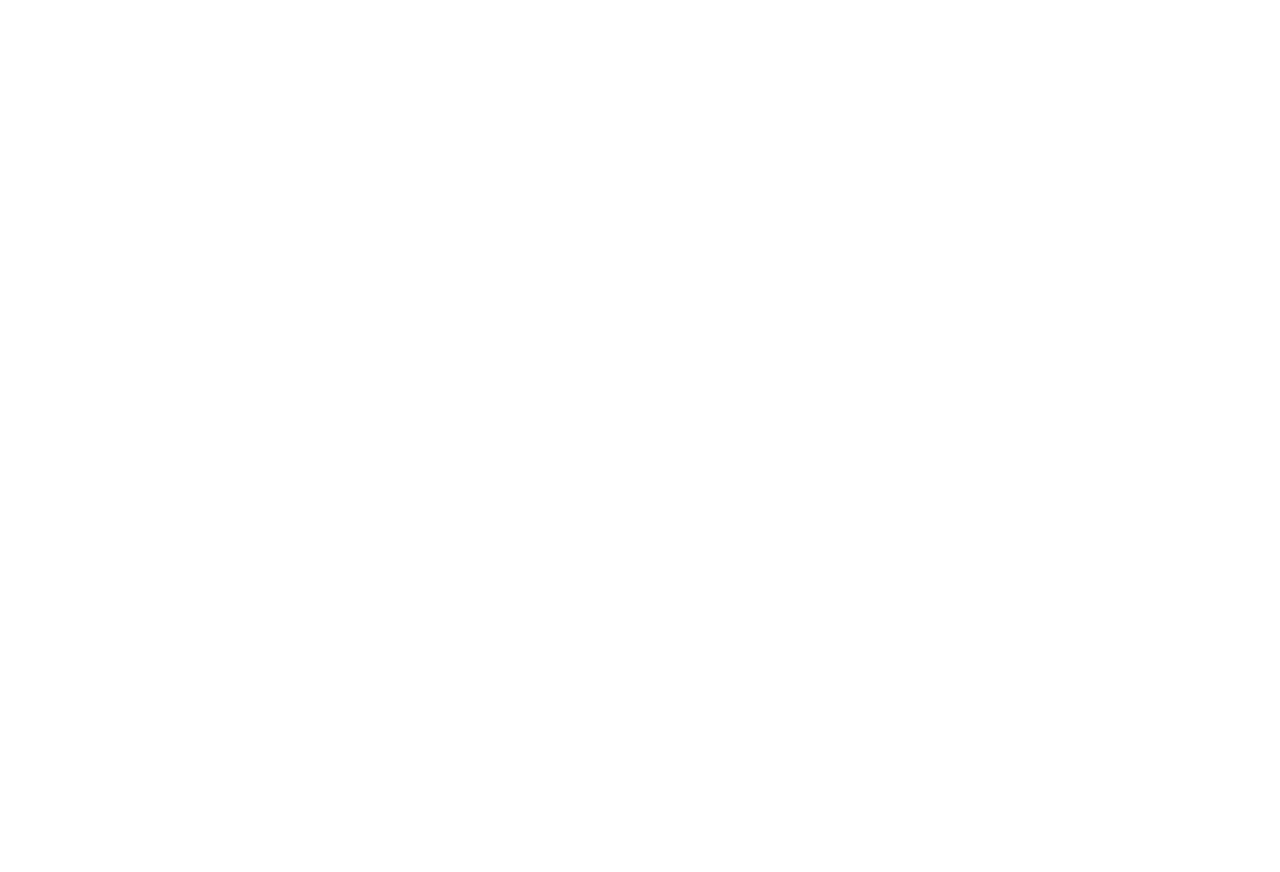
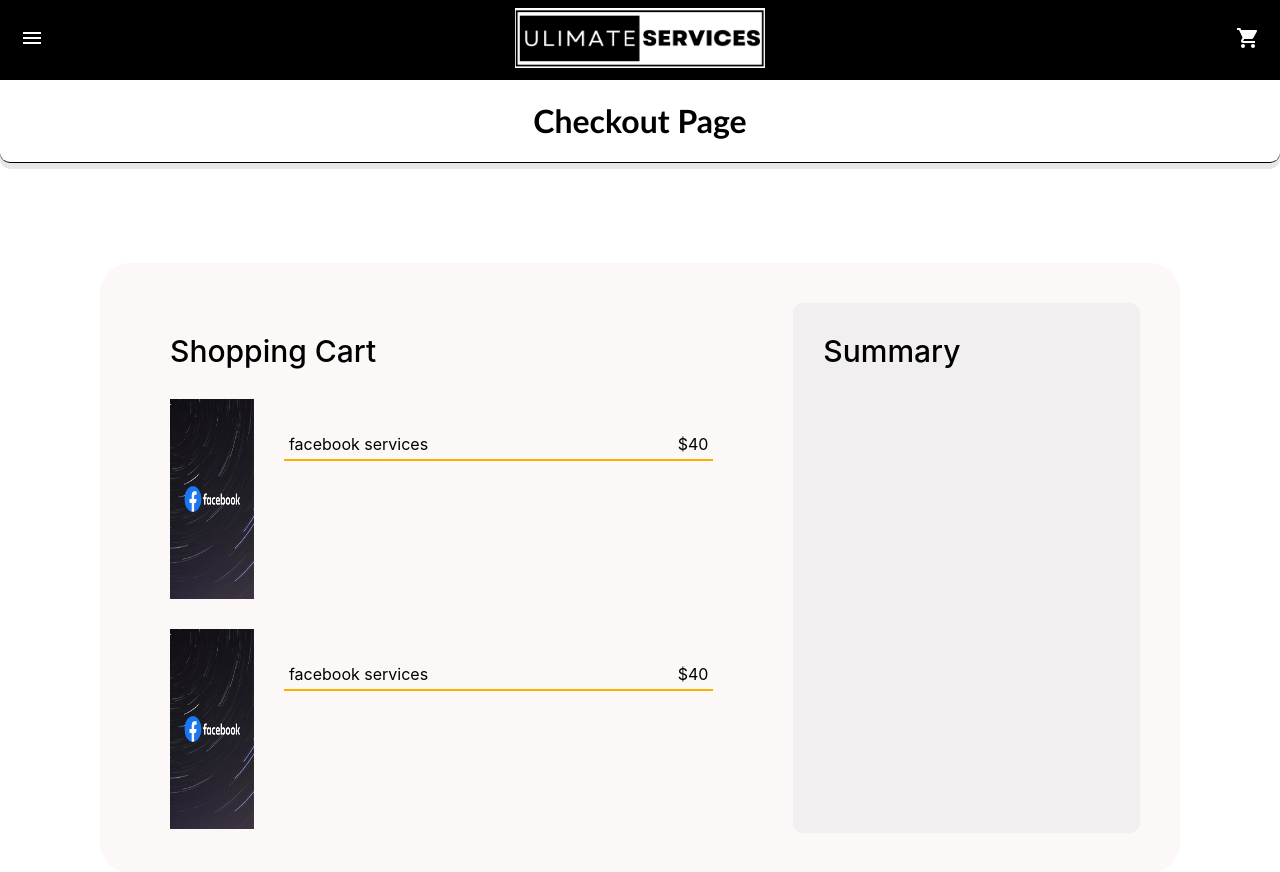
Before and after one commit to zoro-dies/service-prvider-app, a React (Create React App) app in the folder front-end/: page /cart in a window 1280 px wide. Before the commit this address had no page. Shown: the top 872 px of the page. Before the commit the page ends 800 px from the top, so only its background shows below. Built offline with nearby package versions, Linux system fonts and the light colour scheme.

Commit message:
checkout page comit

```diff
--- a/front-end/src/App.css
+++ b/front-end/src/App.css
@@ -179,7 +179,9 @@
   display: flex;
   align-items: center;
   justify-content:flex-start;
-  border-left: solid 0.5px #282c34;
+
+  border-radius: 20px;
+  background-color: rgb(243, 242, 242);
 
 
 }
@@ -211,6 +213,7 @@
 
 .filterContainer{
 
+
   padding-top : 20px;
 
 
@@ -218,10 +221,14 @@
 
 .filter{
 
+  width:  50%;
+  background-color: rgb(228, 228, 228);
   display: flex;
   align-items: center;
   justify-content:space-between;
-  padding: 10px 100px;
+  padding: 20px 100px;
+  margin : 20px;
+  border-radius: 10px;
 
 
 }
@@ -245,5 +252,88 @@
 
   padding: 10px;
   border-radius: 10px;
-  background-color:rgb(228, 255, 255);
+  background-color:lightgray
 }
+
+
+.cartHeader{
+
+  align-items: center;
+  justify-content: center;
+  display: flex;
+  border-bottom: 0.5px solid ;
+  box-shadow: 0px 6px rgb(231, 231, 231);
+  font-family:'Trebuchet MS', 'Lucida Sans Unicode', 'Lucida Grande', 'Lucida Sans', Arial, sans-serif;
+  border-radius: 10px;
+}
+
+.cartContainer{
+
+  background-color: rgb(252, 248, 248) ;
+  display: flex;
+  border-radius: 30px;
+  padding: 30px;
+  margin: 100px;
+  height: 550px;
+}
+
+.card{
+
+  flex: 2;
+  padding: 30px;
+  margin: 10px;
+  overflow-y: scroll;
+
+}
+
+.cartTitle{
+
+  font-size: 30px;
+  font-weight: 500;
+  margin-bottom: 15px;
+
+
+}
+
+.prodContainer{
+
+ height: 200px;
+ margin : 30px 0px;
+ display: flex;
+
+}
+.cartImage{
+
+
+  height: 100%;
+  width: 20%;
+}
+.cartImg{
+
+
+  height: 100%;
+  width : 100%;
+
+}
+
+.description{
+
+  width : 100%;
+  align-items: center;
+  justify-content:space-between;
+  display: flex;
+
+  margin : 30px;
+  padding: 5px;
+  height: fit-content;
+  border-bottom: solid 2px #ffae00;
+
+}
+
+.summary{
+  flex: 1;
+  background-color: rgb(241, 239, 239) ;
+  padding: 30px;
+  margin : 10px;
+  border-radius: 10px;
+}
--- a/front-end/src/App.js
+++ b/front-end/src/App.js
@@ -2,6 +2,8 @@
 import './App.css';
 import Home from './pages/Home';
 import SingleService from './pages/SingleService';
+
+import Cart from './pages/Cart';
 import{
   BrowserRouter as Router,
   Routes,
@@ -20,6 +22,8 @@
     <Routes>
       <Route exact path = "/" element = {<Home/>} />
       <Route exact path = "/product/:id" element = {<SingleService/>} />
+      <Route exact path = "/cart" element = {<Cart/>} />
+
     </Routes>
 
     </Router>
--- /dev/null
+++ b/front-end/src/pages/Cart.js
@@ -0,0 +1,91 @@
+
+import React from "react"
+import '../App.css';
+import SideBar from "./Components/SideBar"
+import Header from "./Components/Header";
+
+function Cart() {
+
+    return(
+        <div>
+
+          <Header/>
+          <SideBar />
+
+          <div className = "cartHeader">
+            <h1>Checkout Page</h1>
+          </div>
+
+          <div className = "cartContainer">
+
+            <div className="card">
+                <div className="cartTitle">Shopping Cart</div>
+
+                <div className="prodContainer">
+
+                    <div className="cartImage">
+                    <img className="cartImg" src = "/fb.jpeg" alt = "Logo" />
+                    </div>
+
+                    <div className="description">
+
+                        <div> facebook services </div>
+
+                        <div> $40</div>
+                    </div>
+
+                </div>
+
+
+                <div className="prodContainer">
+
+                    <div className="cartImage">
+                    <img className="cartImg" src = "/fb.jpeg" alt = "Logo" />
+                    </div>
+
+                    <div className="description">
+
+                        <div> facebook services </div>
+
+                        <div> $40</div>
+                    </div>
+
+                </div>
+
+
+                <div className="prodContainer">
+
+                    <div className="cartImage">
+                    <img className="cartImg" src = "/fb.jpeg" alt = "Logo" />
+                    </div>
+
+                    <div className="description">
+
+                        <div> facebook services </div>
+
+                        <div> $40</div>
+                    </div>
+
+                </div>
+
+
+
+            </div>
+
+            <div className="summary">
+                <div className="cartTitle">
+                    Summary
+                </div>
+
+
+
+            </div>
+
+
+
+          </div>
+        </div>
+    )
+}
+
+export default Cart
--- /dev/null
+++ b/front-end/src/pages/Components/Header.js
@@ -0,0 +1,50 @@
+
+import React, { useEffect } from "react"
+import '../../App.css';
+import {useState} from "react"
+import CloseIcon from '@mui/icons-material/Close';
+import {open} from '../../redux/menuSlice'
+import MenuIcon from '@mui/icons-material/Menu';
+import ShoppingCartIcon from '@mui/icons-material/ShoppingCart';
+import {useSelector, useDispatch} from 'react-redux'
+
+import{
+    BrowserRouter as Router,
+    Routes,
+    Route,
+    Link,
+    Navigate
+  } from "react-router-dom";
+
+
+
+function Header(props) {
+
+    const menu = useSelector((state) => state.menu.value)
+    const dispatch = useDispatch()
+    console.log(menu)
+
+    return (
+        <div className="header">
+            <div>
+            <MenuIcon onClick={() => dispatch(open())}/>
+            </div>
+
+            <div >
+                <img className="header-logo" src = "/logo.jpeg" alt = "Logo" />
+            </div>
+
+
+            <div>
+            <Link style = {{color : "inherit"}} to = "/cart">
+
+                <ShoppingCartIcon/>
+            </Link>
+
+            </div>
+    </div>
+
+    );
+  }
+
+  export default Header
--- a/front-end/src/pages/Home.js
+++ b/front-end/src/pages/Home.js
@@ -6,6 +6,7 @@
 import {useSelector, useDispatch} from 'react-redux'
 
 import {open} from '../redux/menuSlice'
+import Header from "./Components/Header";
 
 function Home() {
 
@@ -18,17 +19,7 @@
     return (
       <div className="home">
 
-        <div className="header">
-            <div>
-            <MenuIcon onClick={() => dispatch(open())}/>
-            </div>
-
-            <div >
-                <img className="header-logo" src = "logo.jpeg" alt = "Logo" />
-            </div>
-
-            <div>Home Page </div>
-        </div>
+        <Header/>
 
         <SideBar />
 
--- a/front-end/src/pages/SingleService.js
+++ b/front-end/src/pages/SingleService.js
@@ -4,7 +4,7 @@
 import {useState} from "react"
 import {useSelector, useDispatch} from 'react-redux'
 import SideBar from "./Components/SideBar"
-
+import Header from "./Components/Header";
 import {open} from '../redux/menuSlice'
 
 function SingleService() {
@@ -15,17 +15,7 @@
     return(
         <div>
 
-            <div className="header">
-            <div>
-            <MenuIcon onClick={() => dispatch(open())}/>
-            </div>
-
-            <div >
-                <img className="header-logo" src = "logo.jpeg" alt = "Logo" />
-            </div>
-
-            <div>Home Page </div>
-        </div>
+          <Header/>
 
         <SideBar />
 
```
Also changed, not shown: front-end/public/logo1.jpeg (added).
